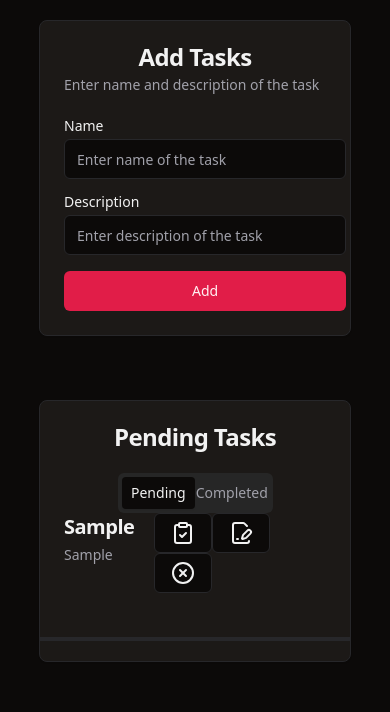
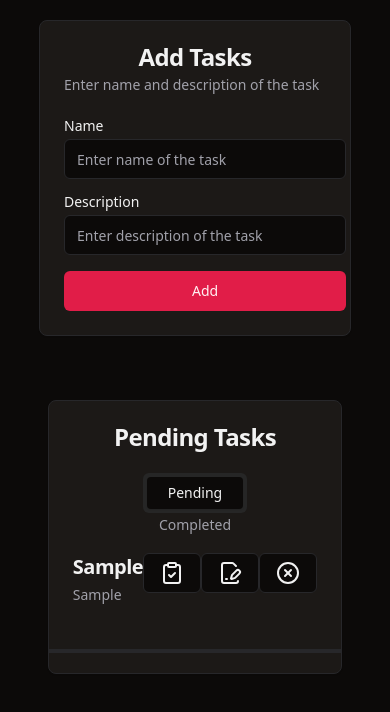
Before and after one commit to arbazkambou/react-todo-app, a React (Vite) app: page / in a window 390 px wide. Both pictures are taken after typing "Sample", "Sample" into the empty fields and a click on the button "Add". Shown: the top 712 px of the page. Built offline with nearby package versions, Linux system fonts and the light colour scheme.

Commit message:
making responsive

```diff
--- a/src/components/MainApp.jsx
+++ b/src/components/MainApp.jsx
@@ -69,7 +69,7 @@ export function MainApp() {
   }
   return (
     <>
-      <Card className="dark mt-5 w-[80%]">
+      <Card className="dark mt-5 md:w-[80%] w-[80%] sm:w-[60%]">
         <CardHeader>
           <CardTitle className=" text-center">Add Tasks</CardTitle>
           <CardDescription>
@@ -103,7 +103,7 @@ export function MainApp() {
         </CardContent>
       </Card>
 
-      <Card className="dark mt-16 w-[80%] ">
+      <Card className="dark mt-16 md:w-[80%] sm:w-[60%] ">
         <CardHeader>
           <CardTitle className="text-center">
             {showPending ? "Pending Tasks" : "Completed Tasks"}
@@ -114,7 +114,7 @@ export function MainApp() {
           className="dark w-[100%] flex justify-center"
           defaultValue="Pending"
         >
-          <TabsList className=" grid grid-cols-2 w-[50%]">
+          <TabsList className=" grid md:grid-cols-2 sm:w-[30%] sm:grid-cols-1 mb-10">
             <TabsTrigger
               value="Pending"
               onClick={() =>
--- a/src/components/TaskItem.jsx
+++ b/src/components/TaskItem.jsx
@@ -7,14 +7,14 @@ import { DialogCloseButton } from "./Dialog";
 function TaskItem({ todo, onComplete, onUpdate }) {
   return (
     <>
-      <CardContent className=" flex justify-between space-x-5">
+      <CardContent className=" flex justify-between">
         <div>
           <CardTitle className=" text-xl">{todo.name}</CardTitle>
           <CardDescription className=" mt-1">
             {todo.description}
           </CardDescription>
         </div>
-        <div>
+        <div className="flex sm:flex-col">
           {onComplete && (
             <>
               <Button
```
